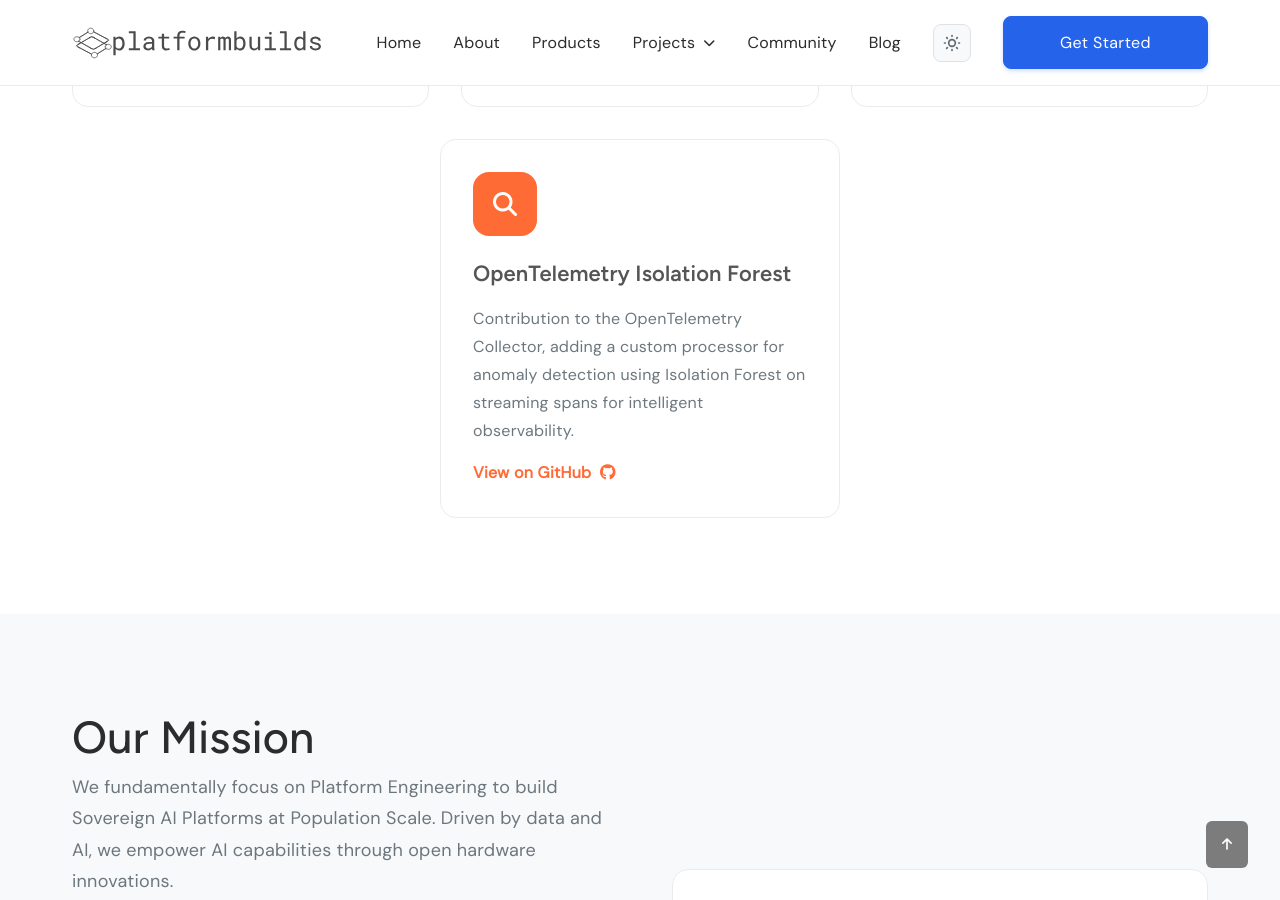
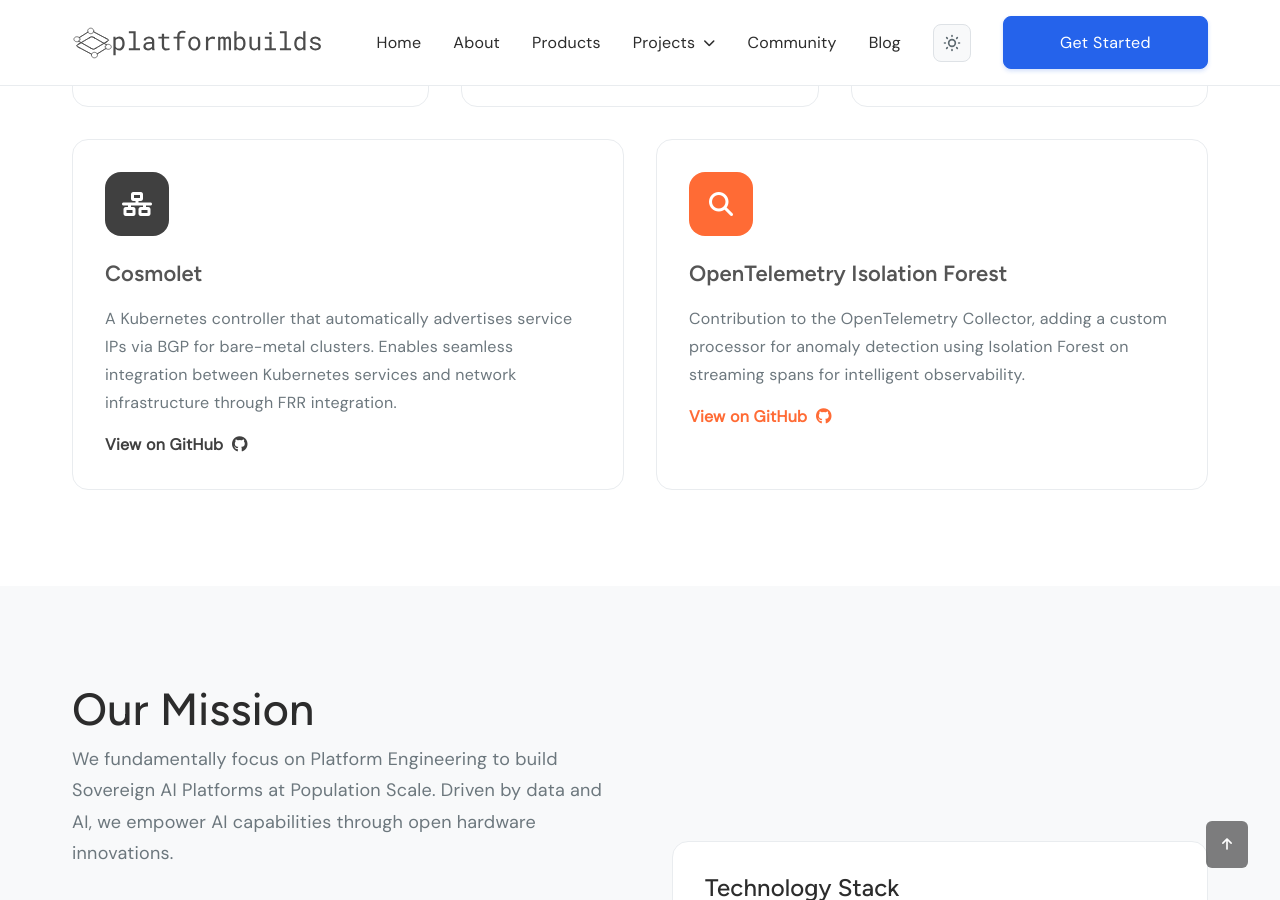
Before and after one commit to platformbuilds/platformbuilds-site, a Jekyll site: the page built from index.md, in a window 1280 px wide and 900 px high, scrolled down 1694 px. Built offline with Jekyll 4.4.1, drawn with Linux system fonts in a browser that asks for light colours.

Commit message:
Add Cosmolet card to homepage - Kubernetes BGP service advertiser for bare-metal clusters

```diff
--- a/index.md
+++ b/index.md
@@ -52,7 +52,18 @@
         </div>
 
         <!-- Additional Projects Row -->
-        <div class="grid grid-1" style="margin-top: 2rem; max-width: 400px; margin-left: auto; margin-right: auto;">
+        <div class="grid grid-2" style="margin-top: 2rem;">
+            <div class="card">
+                <div style="width: 64px; height: 64px; background: var(--color-primary); border-radius: var(--border-radius-xl); display: flex; align-items: center; justify-content: center; margin-bottom: 1.5rem;">
+                    <i class="fas fa-network-wired" style="color: var(--text-white); font-size: 24px;"></i>
+                </div>
+                <h3>Cosmolet</h3>
+                <p>A Kubernetes controller that automatically advertises service IPs via BGP for bare-metal clusters. Enables seamless integration between Kubernetes services and network infrastructure through FRR integration.</p>
+                <a href="https://github.com/platformbuilds/cosmolet" target="_blank" style="color: var(--color-primary); font-weight: var(--font-weight-semibold); text-decoration: none;">
+                    View on GitHub <i class="fab fa-github" style="margin-left: 0.25rem;"></i>
+                </a>
+            </div>
+
             <div class="card">
                 <div style="width: 64px; height: 64px; background: #FF6B35; border-radius: var(--border-radius-xl); display: flex; align-items: center; justify-content: center; margin-bottom: 1.5rem;">
                     <i class="fas fa-search" style="color: var(--text-white); font-size: 24px;"></i>
```
